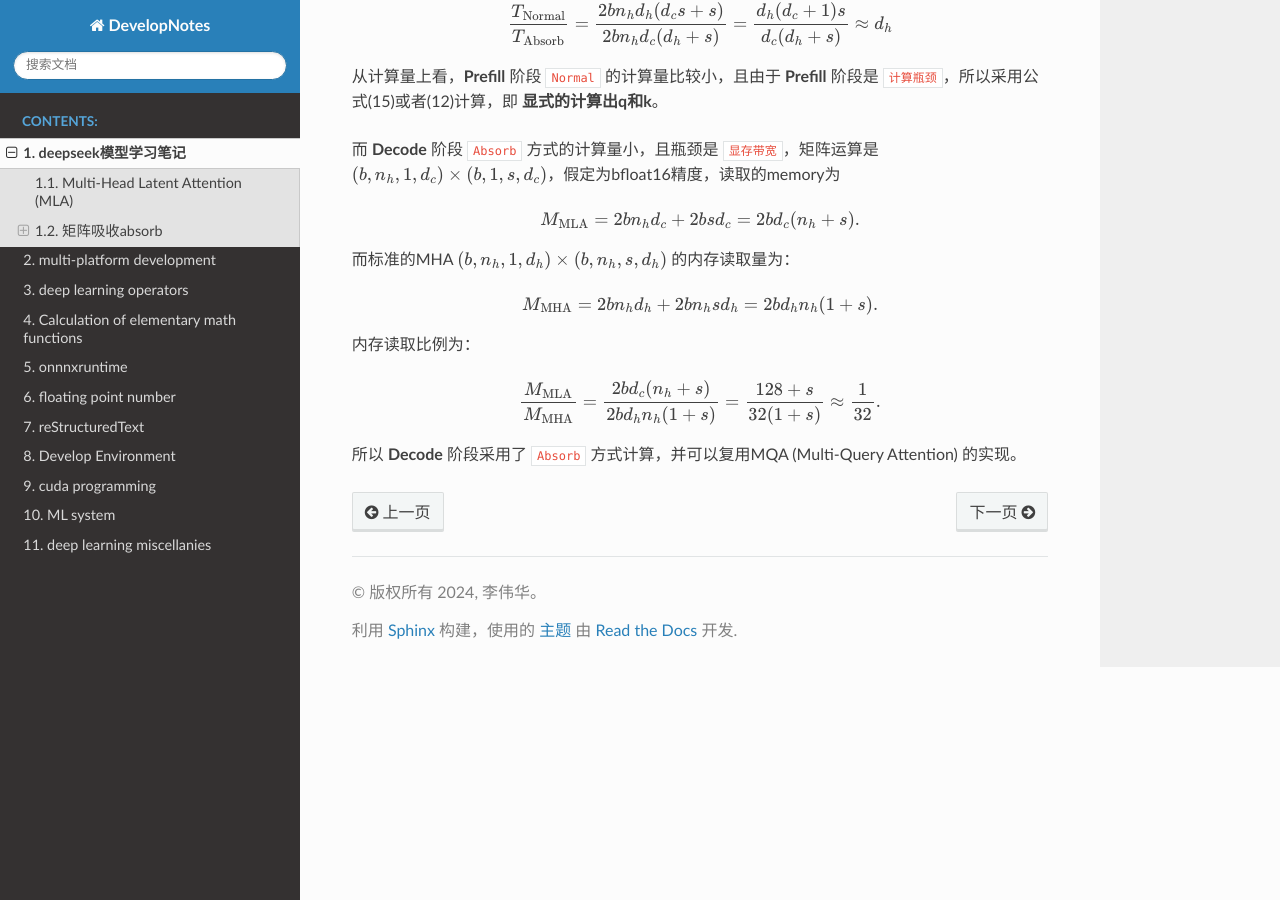
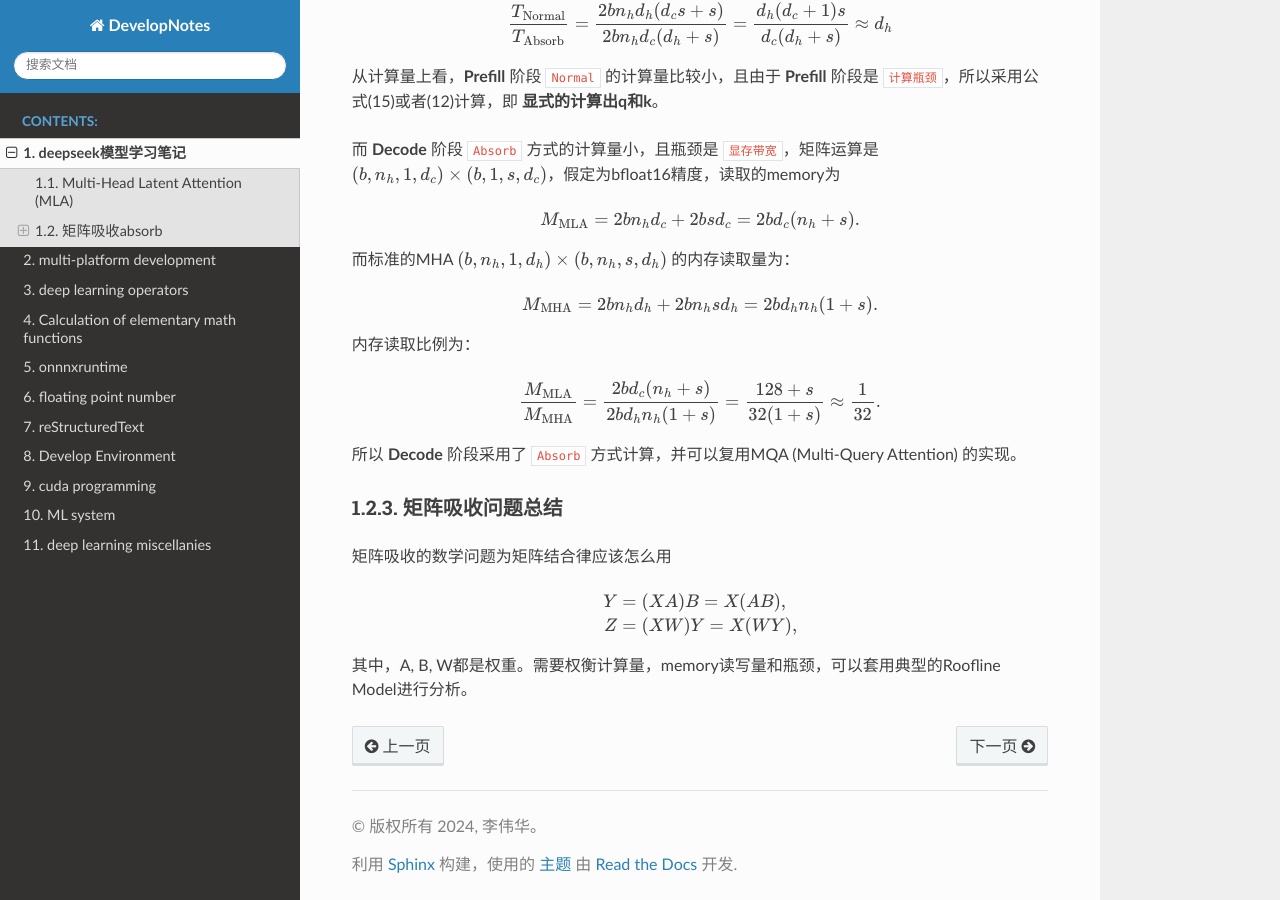
Before and after one commit to li-weihua/DevelopNotes, a Sphinx documentation site: the page built from docs/source/deepseek.rst, in a window 1280 px wide and 900 px high, scrolled down 3304 px. Built offline with Sphinx 7.4.7 and the Read the Docs theme 3.1.0, drawn with Linux system fonts in a browser that asks for light colours; formulas are drawn with MathJax 3.

Commit message:
deep seek: update 3

```diff
--- a/docs/source/deepseek.rst
+++ b/docs/source/deepseek.rst
@@ -160,3 +160,17 @@ where :math:`W^{O} \in \mathbb{R}^{d_h n_h \times d}` denotes the output project
     \frac{M_{\textrm{MLA}}}{M_{\textrm{MHA}}} = \frac{2 b d_c (n_h + s)}{2 b d_h n_h (1 + s)} = \frac{128 + s}{ 32 (1 + s)} \approx \frac{1}{32}.
 
 所以 **Decode** 阶段采用了 ``Absorb`` 方式计算，并可以复用MQA (Multi-Query Attention) 的实现。
+
+
+矩阵吸收问题总结
+---------------
+
+矩阵吸收的数学问题为矩阵结合律应该怎么用
+
+.. math::
+    \begin{align*}
+    Y &= (X A) B = X (A B), \\
+    Z &= (X W) Y = X (W Y),
+    \end{align*}
+
+其中，A, B, W都是权重。需要权衡计算量，memory读写量和瓶颈，可以套用典型的Roofline Model进行分析。
```
